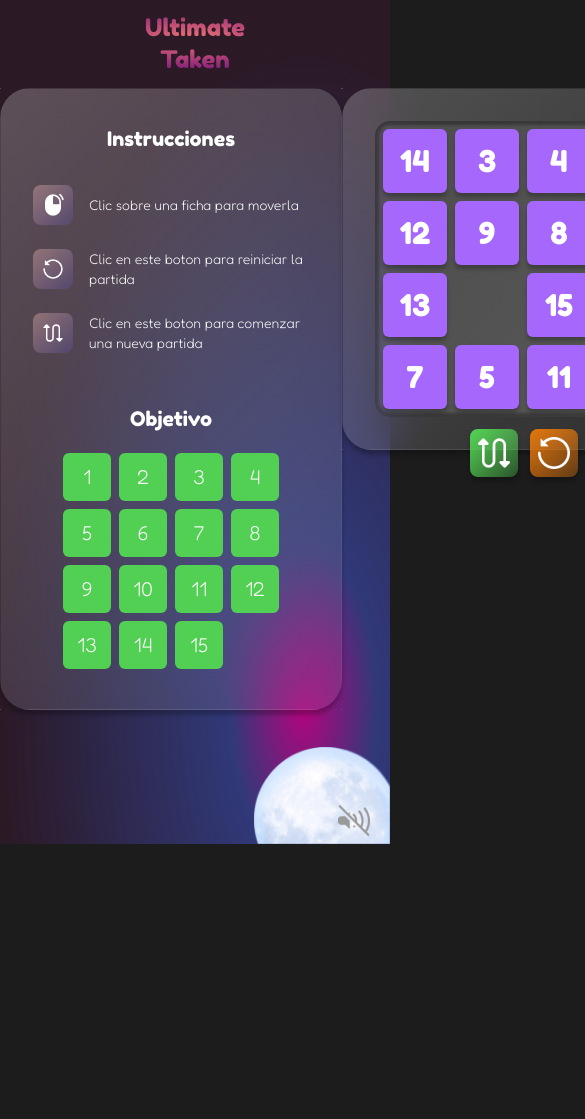
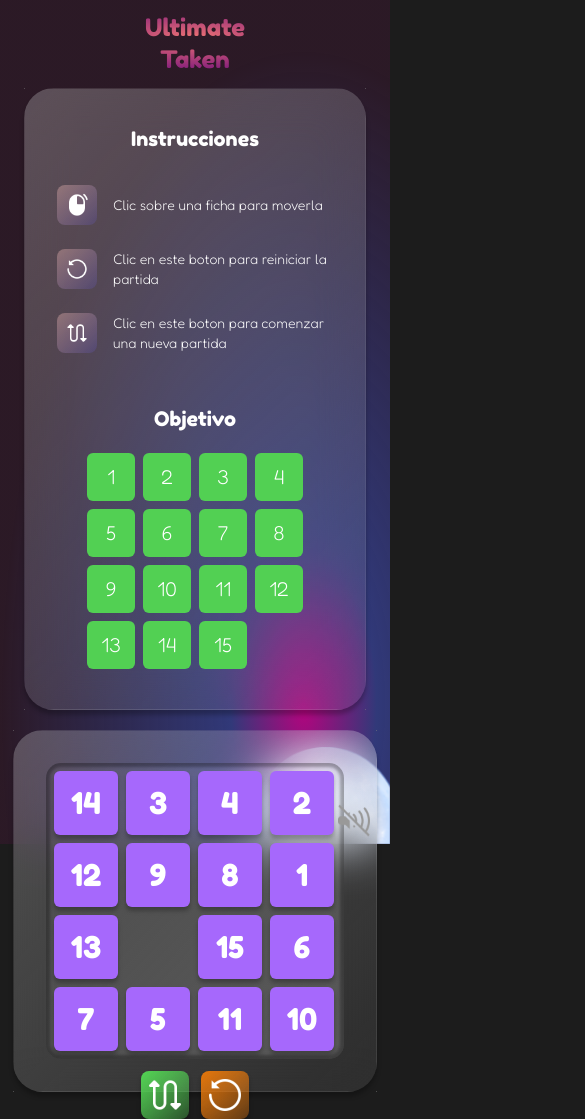
Before and after one commit to CamiloSinningUN/TakenGame, a website: page index.html in a window 390 px wide. Shown: the top 1119 px of the page, 585 px wide, since content can reach past the window. Before the commit the page ends 844 px from the top, so only its background shows below. Drawn offline with Linux system fonts and the light colour scheme.

Commit message:
responsiveness

```diff
--- a/index.html
+++ b/index.html
@@ -14,7 +14,7 @@
         Ultimate Taken
       </h1>
     </header>
-    <section class="flex items-start justify-evenly">
+    <section class="flex items-start justify-evenly flex-wrap gap-5">
       <div class="glass-card pb-10 pt-4 px-8">
         <h2 class="title">Instrucciones</h2>
         <div class="mb-10">
@@ -148,7 +148,7 @@
       <source src="./assets/sounds/clap.wav" />
     </audio>
     <img
-      class="absolute bottom-1 right-5 w-8 hover:cursor-pointer hover:opacity-70 active:opoaity-50"
+      class="fixed bottom-1 right-5 w-8 hover:cursor-pointer hover:opacity-70 active:opoaity-50"
       src="./assets/imgs/noaudio.png"
       alt=""
       id="volume"
```
Also changed, not shown: assets/styles/output.css.
